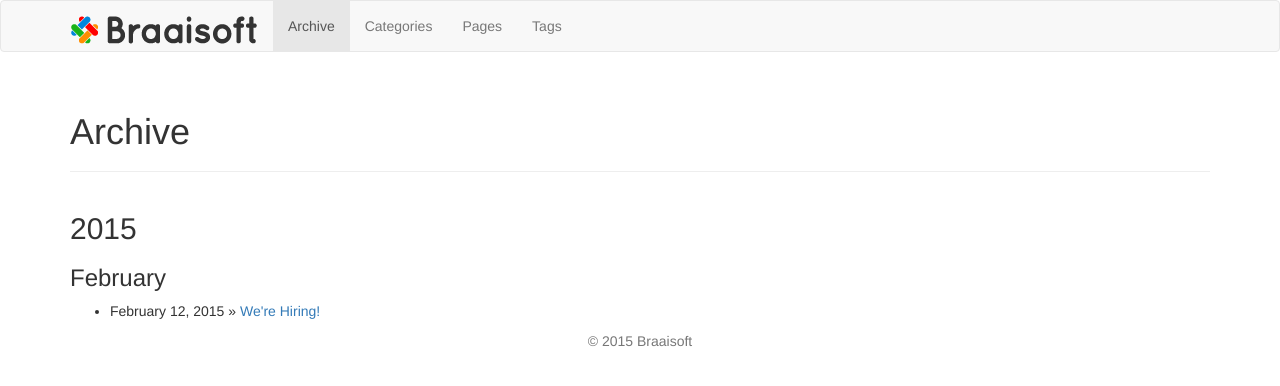
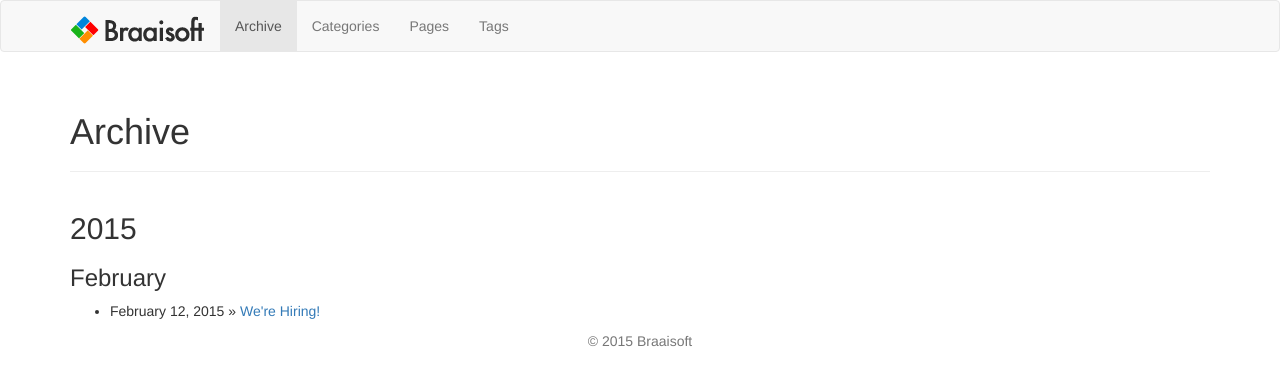
Before and after one commit to braaisoft/website, a Jekyll site: the page built from archive.html, in a window 1280 px wide. Shown: the top 386 px of the page. Built offline with Jekyll 4.4.1, drawn with Linux system fonts in a browser that asks for light colours; nearby versions of some CDN libraries; library files that are not in the unit come from our copies.

Commit message:
new diamond logo

```diff
--- a/_includes/themes/lumen/default.html
+++ b/_includes/themes/lumen/default.html
@@ -43,7 +43,7 @@
     <link href="{{ BASE_PATH }}{{ site.JB.atom_path }}" type="application/atom+xml" rel="alternate" title="Sitewide ATOM Feed">
     <link href="{{ BASE_PATH }}{{ site.JB.rss_path }}" type="application/rss+xml" rel="alternate" title="Sitewide RSS Feed">
 
-    <meta property="og:image" content="{{ BASE_PATH}}/assets/images/braaisoft-icon-margin_white_400x400.png"/>
+    <meta property="og:image" content="{{ BASE_PATH}}/assets/images/braaisoft-icon-2-margin_400x400.png"/>
 
 </head>
 
--- a/_includes/themes/lumen/navbar.html
+++ b/_includes/themes/lumen/navbar.html
@@ -10,7 +10,7 @@
           </button>
             {% if page.class != 'front' %}
           <a class="navbar-brand" href="{{ HOME_PATH }}">
-              <img src="{{ BASE_PATH }}/assets/images/braaisoft-logo_188x28.png" alt="{{ site.title }}" /></a>
+              <img src="{{ BASE_PATH }}/assets/images/braaisoft-logo-2_135x28.png" alt="{{ site.title }}" /></a>
         {% endif %}
         </div>
 
```
Also changed, not shown: assets/images/braaisoft-logo-2_135x28.png (added), assets/images/braaisoft-logo-2_540x112.png (added).
